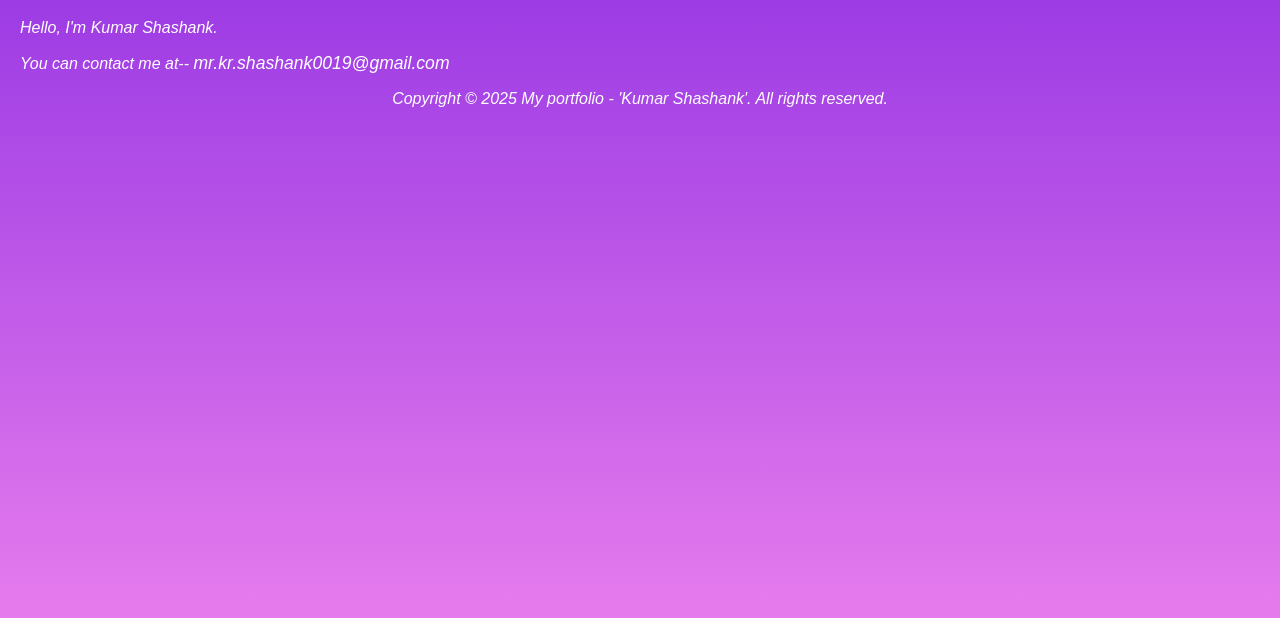
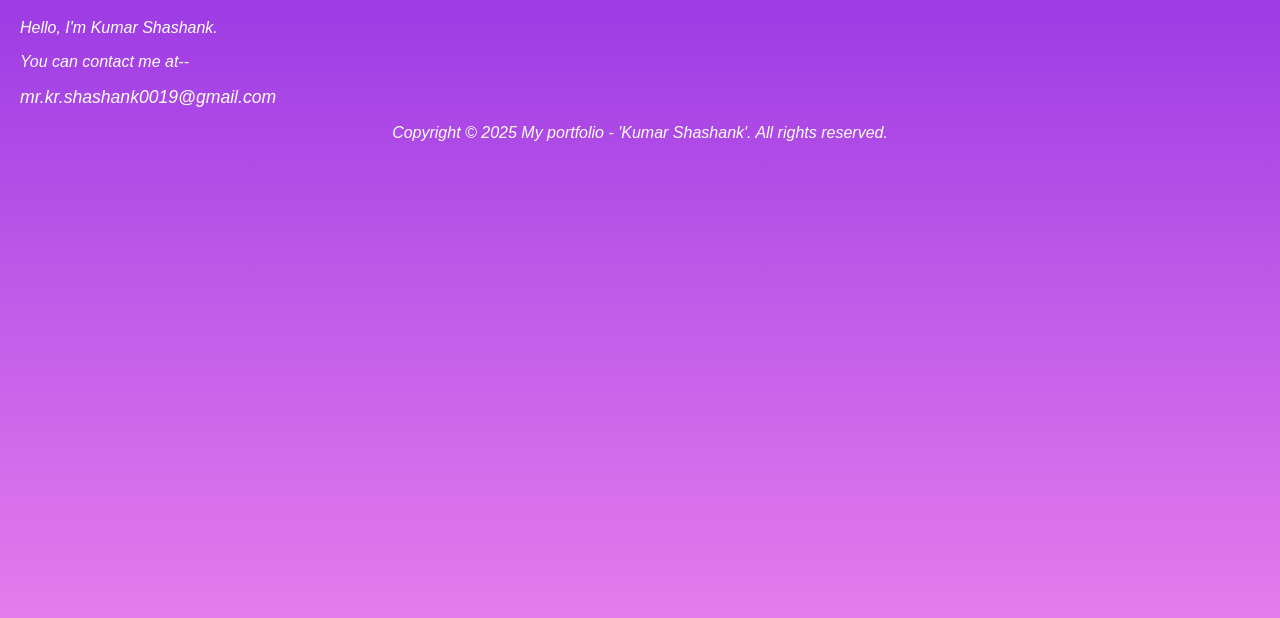
Before and after one commit to GameStoreio/Gaming-Store, a website: page Contact.html in a window 1280 px wide. Shown: the part 158-776 px from the top of the page. Drawn offline with Linux system fonts and the light colour scheme.

Commit message:
Fixed some minor issues.

```diff
--- a/Contact.html
+++ b/Contact.html
@@ -94,8 +94,9 @@
     </nav>
     <h1>Welcome to My First Website</h1>
     <p>Hello, I'm Kumar Shashank.</p>
-    <p>You can contact me at-- <a style="padding: 0px; margin: 0px;" href="https://gmail.com">mr.kr.shashank0019@gmail.com</a></p>
-    <footer>
+    <p>You can contact me at-- </p>
+    <a style="padding: 0px; margin: 0px;" href="https://gmail.com">mr.kr.shashank0019@gmail.com</a>
+        <footer>
         <p style="text-align: center;">Copyright &#169; 2025 My portfolio - 'Kumar Shashank'. All rights reserved.</p>
     </footer>
 </body>
```
